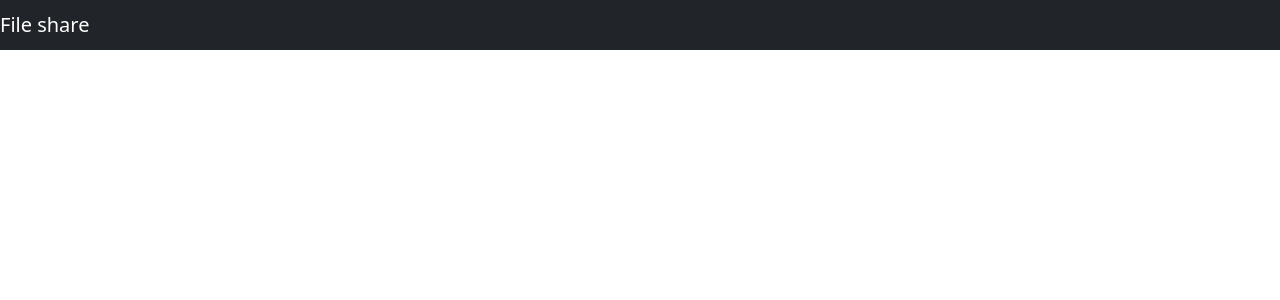
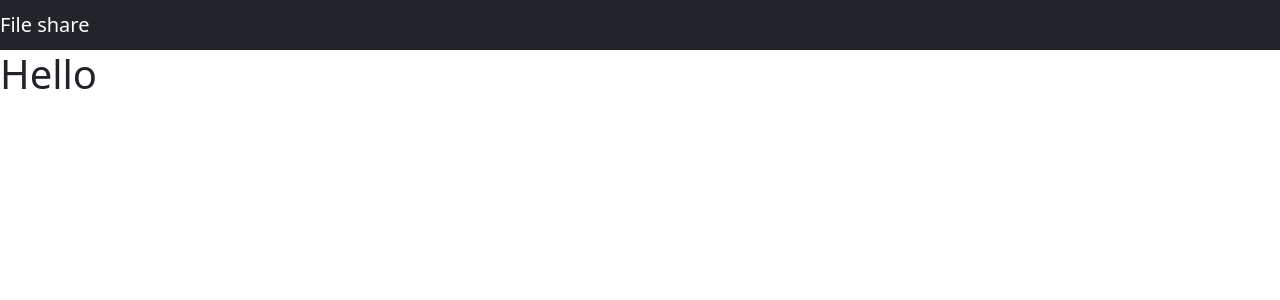
Before and after one commit to Frasan00/chat-app-react-mqtt-mongodb, a React (Create React App) app: page /chat in a window 1280 px wide. Shown: the top 300 px of the page. Built offline with nearby package versions, Linux system fonts and the light colour scheme.

Commit message:
first commit

```diff
--- a/src/App.js
+++ b/src/App.js
@@ -5,12 +5,13 @@ import { NavBar } from './components/NavBar';
 import { BrowserRouter as Router, Route, Switch, Redirect} from "react-router-dom";
 // pages
 import { AuthPage } from './Pages/AuthPage';
+import { ChatPage } from './Pages/ChatPage';
 
 
 function App() {
 
-  // must have userName in the client
   const [userName, setUserName] = useState("");
+  const [isLogged, setIsLogged] = useState(null);
 
   return (
     <Router>
@@ -27,9 +28,17 @@ function App() {
             <Route path="/auth">
               <AuthPage
               userName={userName} setUserName={setUserName}
+              setIsLogged={setIsLogged}
               />
             </Route>
 
+            {isLogged ? <Redirect to="/chat" />: null}
+
+            <Route path="/chat">
+              <ChatPage
+              userName={userName} setIsLogged={setIsLogged}
+              />
+            </Route>
 
           </Switch>
         </div>
--- a/src/Pages/AuthPage.jsx
+++ b/src/Pages/AuthPage.jsx
@@ -2,11 +2,11 @@ import { React, useState } from "react";
 import axios from "axios";
 
 
-export const AuthPage = ({ userName, setUserName }) => {
+export const AuthPage = ({ userName, setUserName, setIsLogged }) => {
 
     // states
     const [password, setPassword] = useState("");
-    let [invalidCredential, setInvalidCredential] = useState(null);
+    const [invalidCredential, setInvalidCredential] = useState(null);
 
     // handlers
     const handleUserName = (event) => {
@@ -43,6 +43,7 @@ export const AuthPage = ({ userName, setUserName }) => {
         axios.post("http://localhost:5000/auth/login", data)
         .then(res => {
             setInvalidCredential(null);
+            setIsLogged(true);
             console.log(res.data);
         })
         .catch((err) => {
--- /dev/null
+++ b/src/Pages/ChatPage.jsx
@@ -0,0 +1,8 @@
+import React from "react";
+
+export function ChatPage({ userName, setIsLogged }){
+
+    return(
+        <h1>Hello</h1>
+    );
+};
```
Also changed, not shown: src/Pages/chatPage.jsx (deleted).
